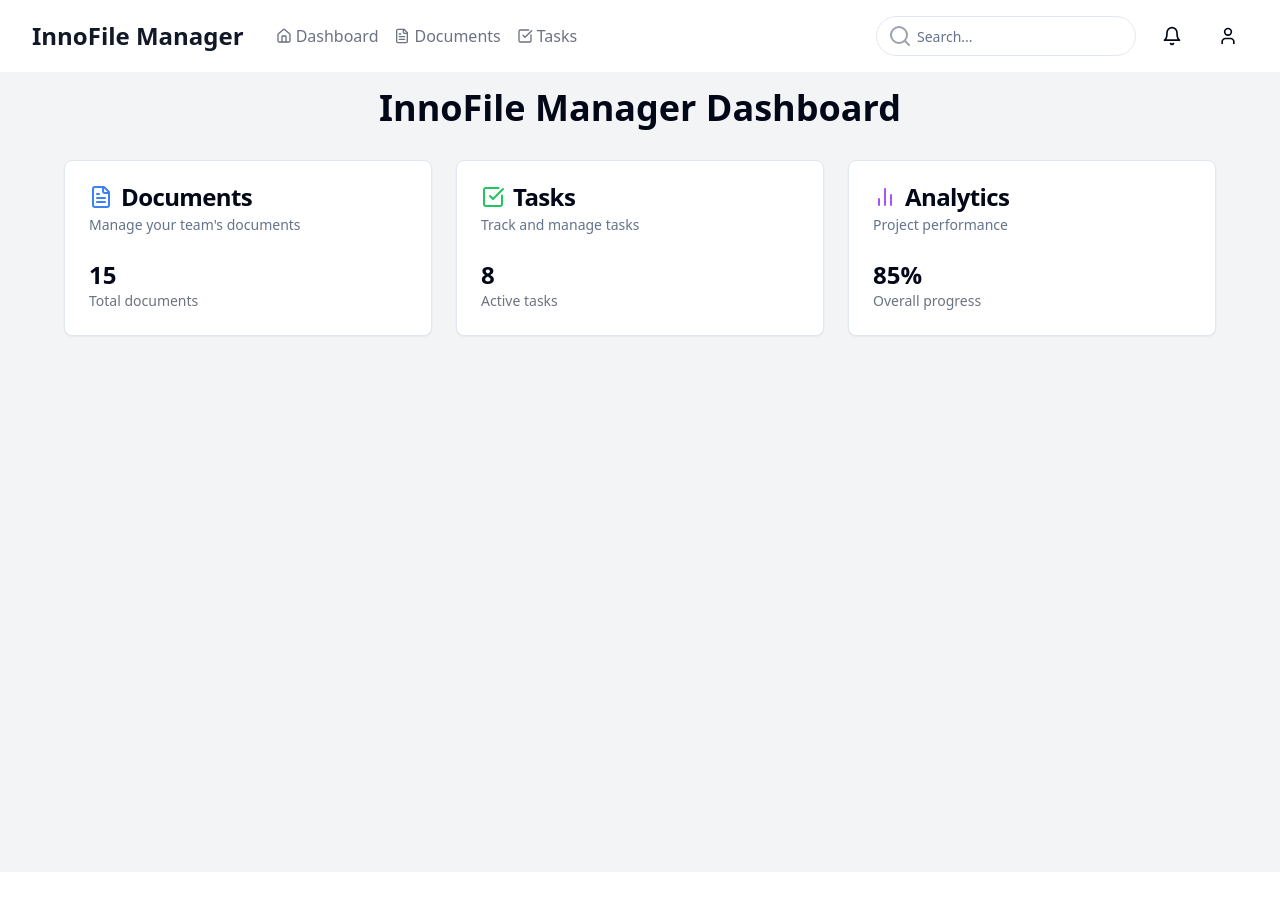
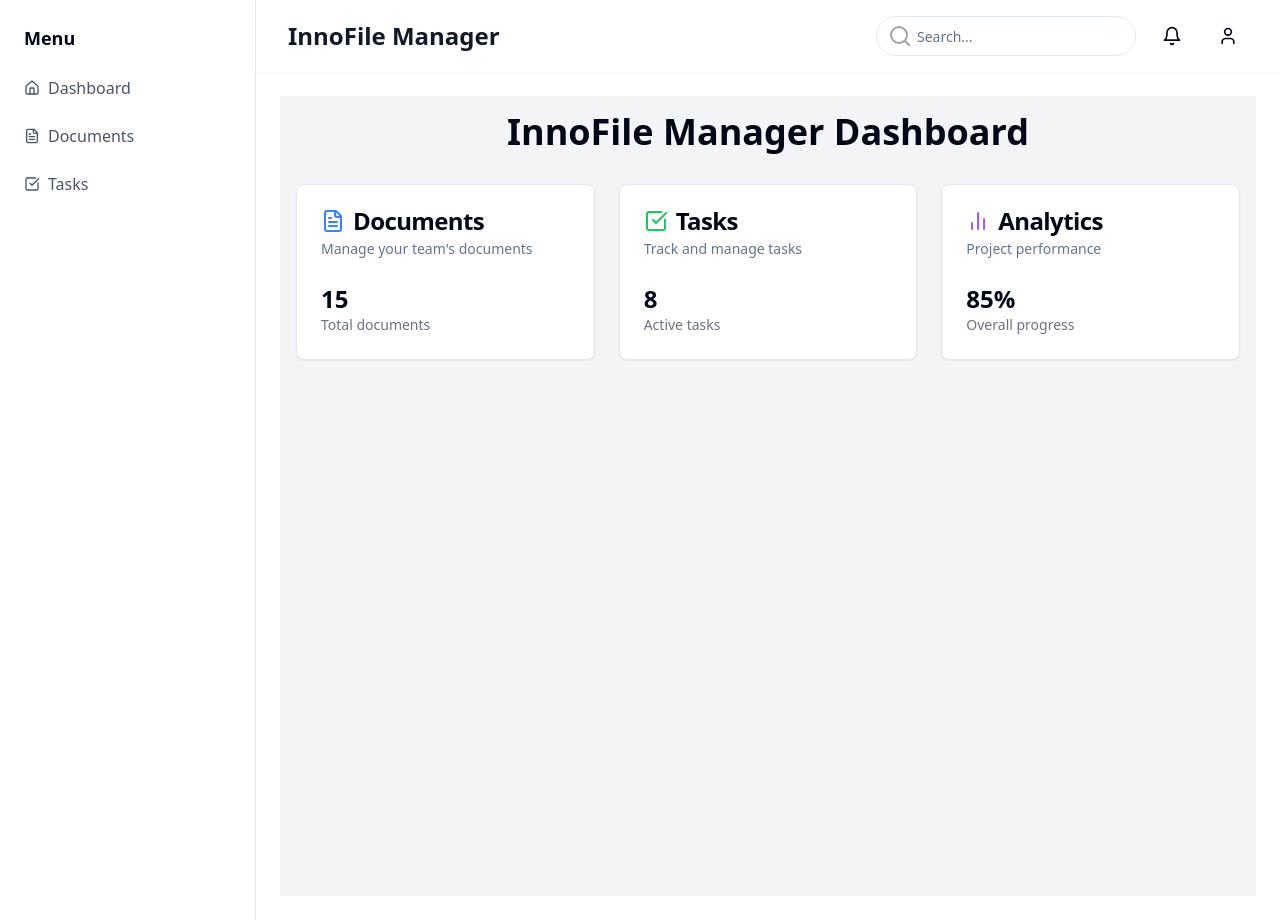
Before and after one commit to GPT-Engineer-App/innofile-collective, a React (Vite) app: page / in a window 1280 px wide. Before the commit the page ends 872 px from the top, so only its background shows below. Built offline with nearby package versions, Linux system fonts and the light colour scheme.

Commit message:
Add responsive hamburger and sidebar menu
Implement a hamburger sliding menu for mobile view and a sidebar menu for desktop and tablet views to enhance navigation across different screen sizes.
[skip gpt_engineer]

```diff
--- a/src/App.jsx
+++ b/src/App.jsx
@@ -4,17 +4,26 @@ import { QueryClient, QueryClientProvider } from "@tanstack/react-query";
 import { BrowserRouter, Routes, Route } from "react-router-dom";
 import { navItems } from "./nav-items";
 import Header from "./components/Header";
+import Sidebar from "./components/Sidebar";
+import { useState } from "react";
 
 const queryClient = new QueryClient();
 
-const App = () => (
+const App = () => {
+  const [isSidebarOpen, setIsSidebarOpen] = useState(false);
+
+  const toggleSidebar = () => setIsSidebarOpen(!isSidebarOpen);
+
+  return (
     <QueryClientProvider client={queryClient}>
       <TooltipProvider>
         <Toaster />
         <BrowserRouter>
-        <div className="min-h-screen flex flex-col">
-          <Header />
-          <main className="flex-grow">
+          <div className="min-h-screen flex flex-col md:flex-row">
+            <Sidebar isOpen={isSidebarOpen} toggleSidebar={toggleSidebar} />
+            <div className="flex-1 flex flex-col">
+              <Header toggleSidebar={toggleSidebar} />
+              <main className="flex-grow p-6">
                 <Routes>
                   {navItems.map(({ to, page }) => (
                     <Route key={to} path={to} element={page} />
@@ -22,9 +31,11 @@ const App = () => (
                 </Routes>
               </main>
             </div>
+          </div>
         </BrowserRouter>
       </TooltipProvider>
     </QueryClientProvider>
   );
+};
 
 export default App;
--- a/src/components/Header.jsx
+++ b/src/components/Header.jsx
@@ -1,32 +1,23 @@
 import { Button } from "@/components/ui/button";
 import { Input } from "@/components/ui/input";
-import { Search, Bell, User } from "lucide-react";
-import { navItems } from "../nav-items";
-import { Link } from "react-router-dom";
+import { Search, Bell, User, Menu } from "lucide-react";
+import { useState } from "react";
 
-const Header = () => {
+const Header = ({ toggleSidebar }) => {
+  const [isSearchVisible, setIsSearchVisible] = useState(false);
+
   return (
     <header className="bg-white shadow-sm">
       <div className="max-w-7xl mx-auto px-4 sm:px-6 lg:px-8">
         <div className="flex justify-between items-center py-4">
           <div className="flex items-center">
-            <h1 className="text-2xl font-bold text-gray-900 mr-8">InnoFile Manager</h1>
-            <nav className="hidden md:flex space-x-4">
-              {navItems.map((item) => (
-                <Link
-                  key={item.to}
-                  to={item.to}
-                  className="text-gray-500 hover:text-gray-900 flex items-center"
-                >
-                  {item.icon}
-                  <span className="ml-1">{item.title}</span>
-                </Link>
-              ))}
-            </nav>
+            <Button variant="ghost" size="icon" className="md:hidden mr-2" onClick={toggleSidebar}>
+              <Menu className="h-6 w-6" />
+            </Button>
+            <h1 className="text-2xl font-bold text-gray-900">InnoFile Manager</h1>
           </div>
           <div className="flex items-center space-x-4">
-            <div className="hidden md:block">
-              <div className="relative">
+            <div className="hidden md:block relative">
               <Input
                 type="text"
                 placeholder="Search..."
@@ -34,7 +25,9 @@ const Header = () => {
               />
               <Search className="absolute left-3 top-1/2 transform -translate-y-1/2 text-gray-400" />
             </div>
-            </div>
+            <Button variant="ghost" size="icon" className="md:hidden" onClick={() => setIsSearchVisible(!isSearchVisible)}>
+              <Search className="h-5 w-5" />
+            </Button>
             <Button variant="ghost" size="icon">
               <Bell className="h-5 w-5" />
             </Button>
@@ -43,6 +36,16 @@ const Header = () => {
             </Button>
           </div>
         </div>
+        {isSearchVisible && (
+          <div className="md:hidden pb-4">
+            <Input
+              type="text"
+              placeholder="Search..."
+              className="w-full pl-10 pr-4 py-2 rounded-full"
+            />
+            <Search className="absolute left-7 top-[62px] transform -translate-y-1/2 text-gray-400" />
+          </div>
+        )}
       </div>
     </header>
   );
--- /dev/null
+++ b/src/components/Sidebar.jsx
@@ -0,0 +1,53 @@
+import { Button } from "@/components/ui/button";
+import { ScrollArea } from "@/components/ui/scroll-area";
+import { Sheet, SheetContent, SheetTrigger } from "@/components/ui/sheet";
+import { navItems } from "../nav-items";
+import { Link } from "react-router-dom";
+import { X } from "lucide-react";
+
+const Sidebar = ({ isOpen, toggleSidebar }) => {
+  const SidebarContent = () => (
+    <ScrollArea className="h-full py-6 pl-6 pr-6">
+      <h2 className="text-lg font-semibold mb-4">Menu</h2>
+      <nav className="space-y-2">
+        {navItems.map((item) => (
+          <Link
+            key={item.to}
+            to={item.to}
+            className="flex items-center space-x-2 text-gray-600 hover:text-gray-900 py-2"
+            onClick={() => toggleSidebar()}
+          >
+            {item.icon}
+            <span>{item.title}</span>
+          </Link>
+        ))}
+      </nav>
+    </ScrollArea>
+  );
+
+  return (
+    <>
+      {/* Desktop Sidebar */}
+      <aside className="hidden md:block w-64 bg-white border-r">
+        <SidebarContent />
+      </aside>
+
+      {/* Mobile Sidebar */}
+      <Sheet open={isOpen} onOpenChange={toggleSidebar}>
+        <SheetContent side="left" className="w-[300px] sm:w-[400px]">
+          <Button
+            variant="ghost"
+            size="icon"
+            className="absolute right-4 top-4"
+            onClick={() => toggleSidebar()}
+          >
+            <X className="h-6 w-6" />
+          </Button>
+          <SidebarContent />
+        </SheetContent>
+      </Sheet>
+    </>
+  );
+};
+
+export default Sidebar;
```
Lines whose indentation alone changed are shown as unchanged.
